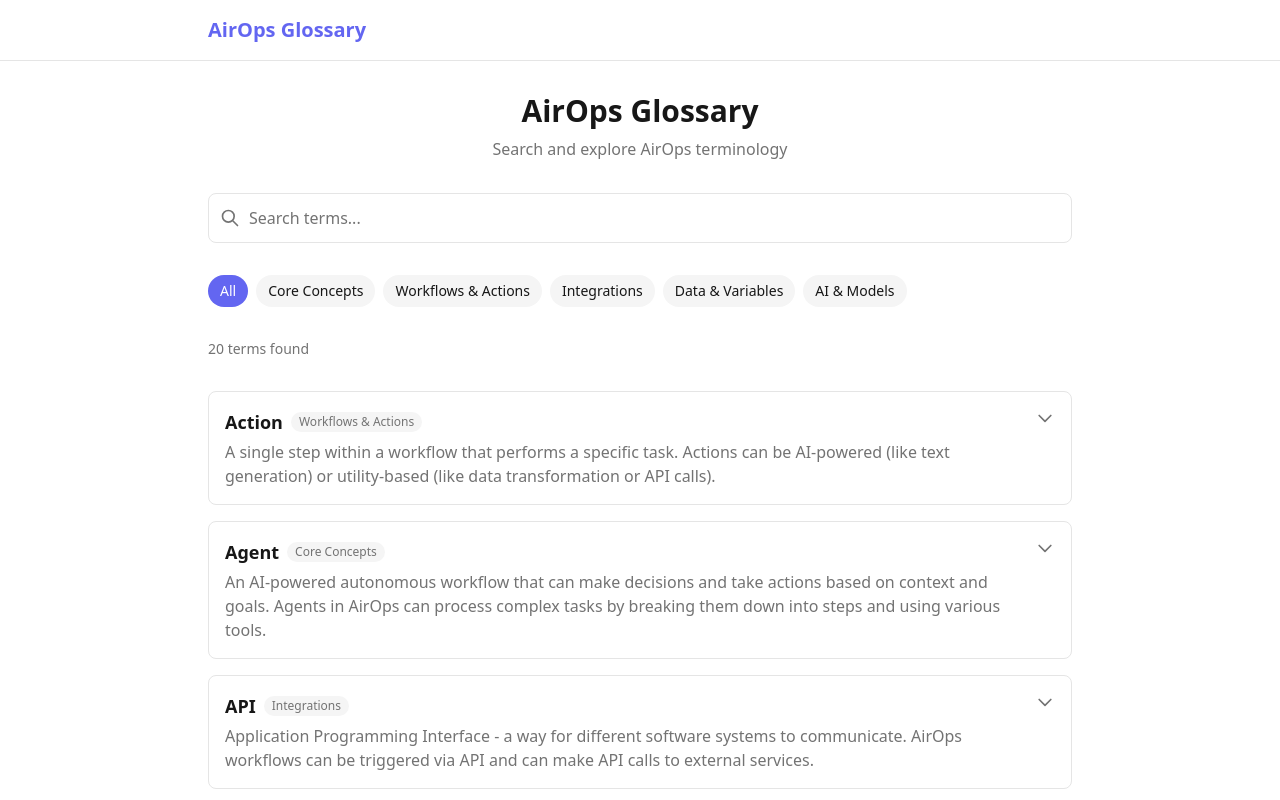
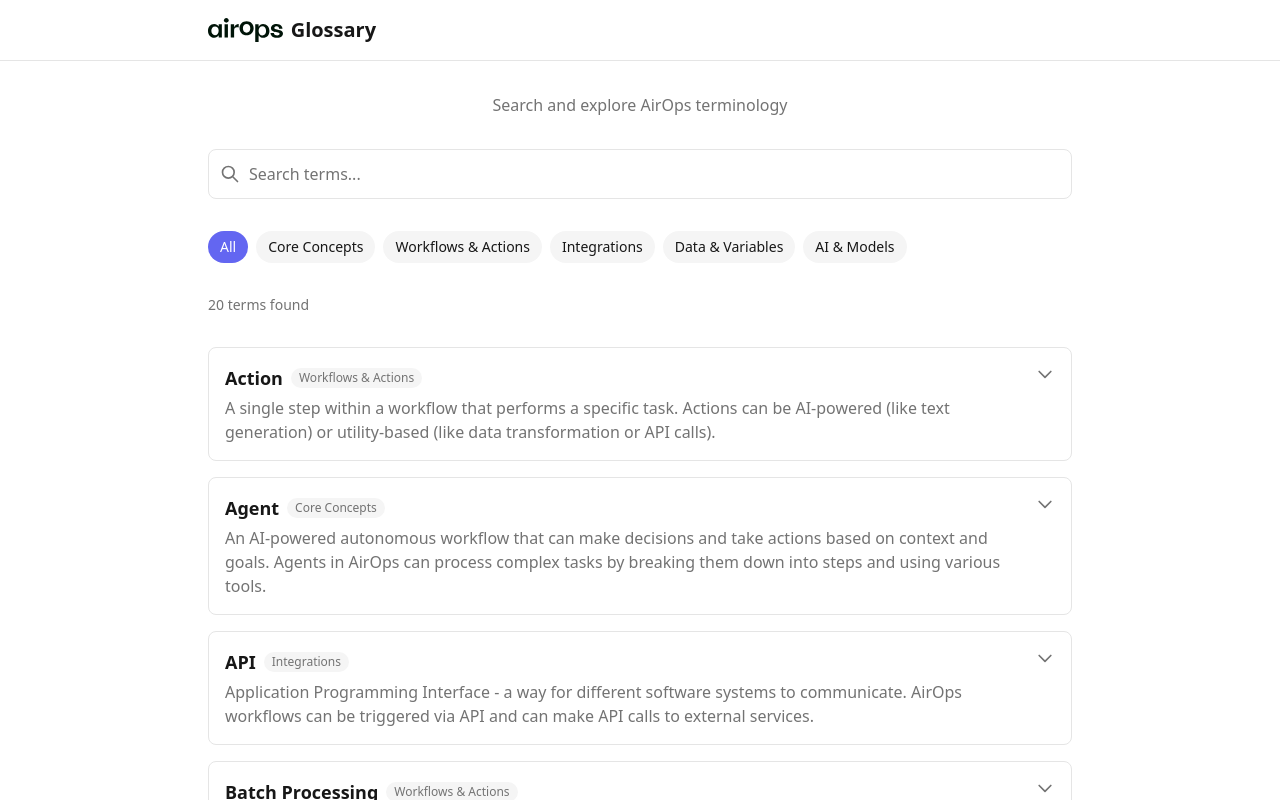
Before and after one commit to jessperate/AO-glossary, a Next.js app: page / in a window 1280 px wide. Shown: the top 800 px of the page. Built offline with nearby package versions, Linux system fonts and the light colour scheme.

Commit message:
Add AirOps logo to header
- Downloaded official AirOps wordmark SVG from brand assets
- Added logo to header with dark mode support (invert filter)
- Simplified page heading since logo already shows brand

Co-Authored-By: Claude Opus 4.5 <noreply@anthropic.com>

```diff
--- a/src/app/layout.tsx
+++ b/src/app/layout.tsx
@@ -15,9 +15,16 @@ export default function RootLayout({
     <html lang="en">
       <body className="min-h-screen antialiased">
         <header className="border-b border-[var(--border)] bg-[var(--background)]">
-          <div className="mx-auto max-w-4xl px-4 py-4">
-            <a href="./" className="text-xl font-bold text-[var(--primary)]">
-              AirOps Glossary
+          <div className="mx-auto max-w-4xl px-4 py-4 flex items-center gap-2">
+            <a href="./" className="flex items-center gap-2">
+              <img
+                src="./logo-airops.svg"
+                alt="AirOps"
+                className="h-6 dark:invert"
+              />
+              <span className="text-xl font-bold text-[var(--foreground)]">
+                Glossary
+              </span>
             </a>
           </div>
         </header>
--- a/src/app/page.tsx
+++ b/src/app/page.tsx
@@ -51,7 +51,6 @@ export default function Home() {
   return (
     <div className="space-y-8">
       <div className="text-center space-y-2">
-        <h1 className="text-3xl font-bold">AirOps Glossary</h1>
         <p className="text-[var(--muted-foreground)]">
           Search and explore AirOps terminology
         </p>
```
Also changed, not shown: public/logo-airops.svg (added).
